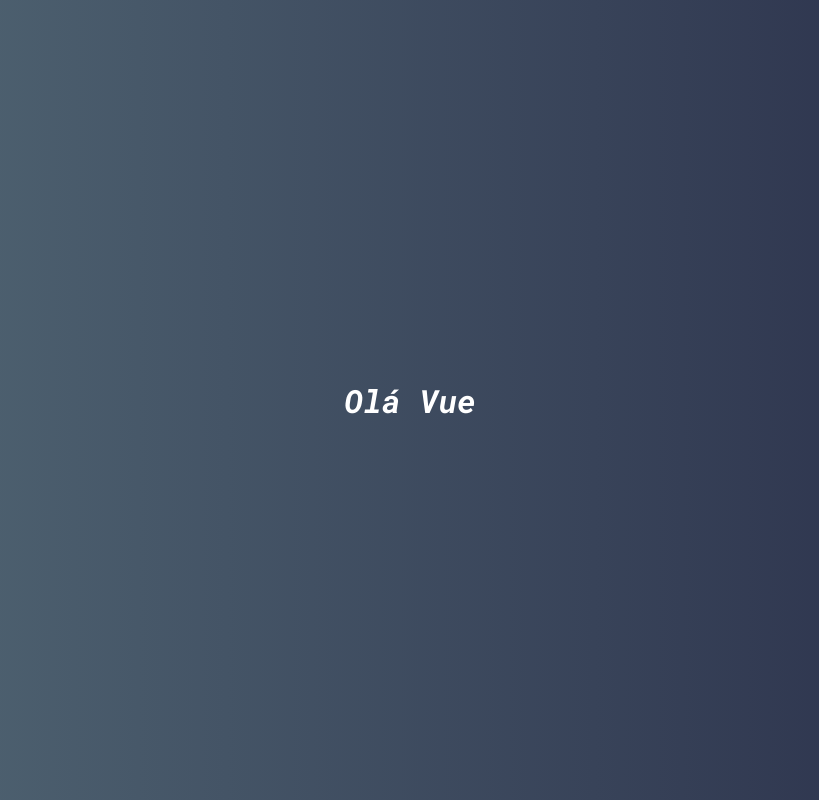
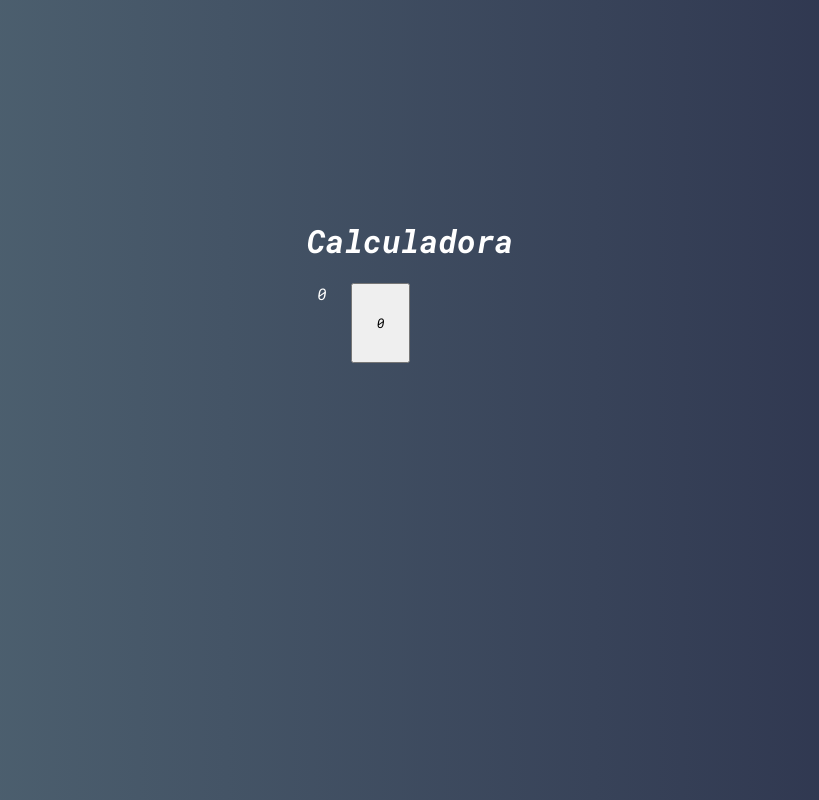
Before and after one commit to jhmoreira/calculadora, a Vue app: page / in a window 1280 px wide. Shown: the whole page, without its empty margins (230-1049 px from the left). Built offline with nearby package versions, Linux system fonts and the light colour scheme.

Commit message:
Adicionando components

```diff
--- a/src/App.vue
+++ b/src/App.vue
@@ -1,12 +1,15 @@
 <template>
   <div id="app">
-      <h1>Olá Vue</h1>
+      <h1>Calculadora</h1>
+      <Calculadora/>
   </div>
 </template>
 
 <script>
+
+import Calculadora from "./main/Calculadora"
 export default {
-
+  components:{Calculadora}
 }
 </script>
 
--- /dev/null
+++ b/src/components/Button.vue
@@ -0,0 +1,15 @@
+<template>
+  <button class="button">
+      0
+  </button>
+</template>
+
+<script>
+export default {
+
+}
+</script>
+
+<style>
+
+</style>
--- /dev/null
+++ b/src/components/Display.vue
@@ -0,0 +1,16 @@
+<template>
+
+  <div class="display">
+      0
+  </div>
+</template>
+
+<script>
+export default {
+
+}
+</script>
+
+<style>
+
+</style>
--- /dev/null
+++ b/src/main/Calculadora.vue
@@ -0,0 +1,27 @@
+<template>
+  <div class="calculadora">
+      <Display/>
+      <Button/>
+  </div>
+</template>
+
+<script>
+import Display from "../components/Display"
+import Button from "../components/Button"
+export default {
+    components:{Button,Display}
+}
+</script>
+
+<style>
+.calculadora{
+    height: 320px ;
+    width: 235px;
+    border-radius: 5px;
+    overflow: hidden;
+
+    display: grid;
+    grid-template-columns: repeat(4 , 25%);
+    grid-template-rows: 1fr 48px 48px 48px 48px 48px;
+}
+</style>
```
